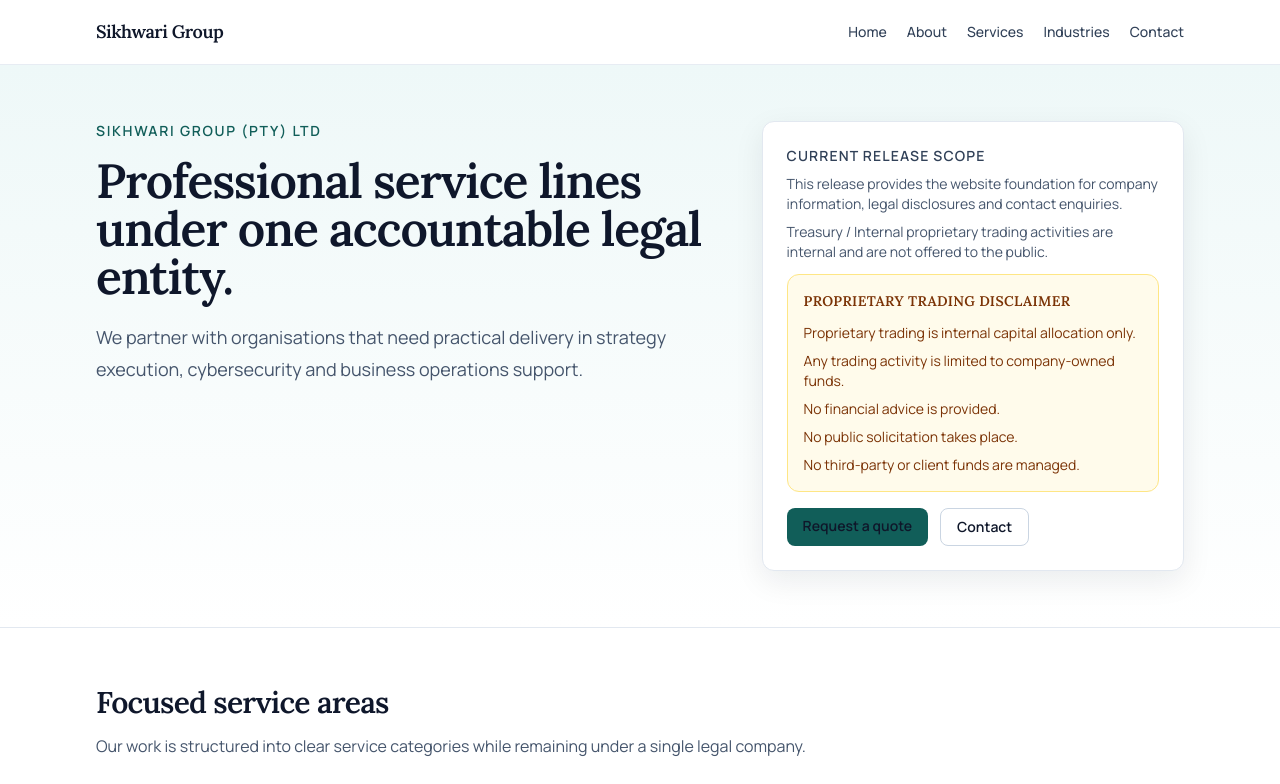
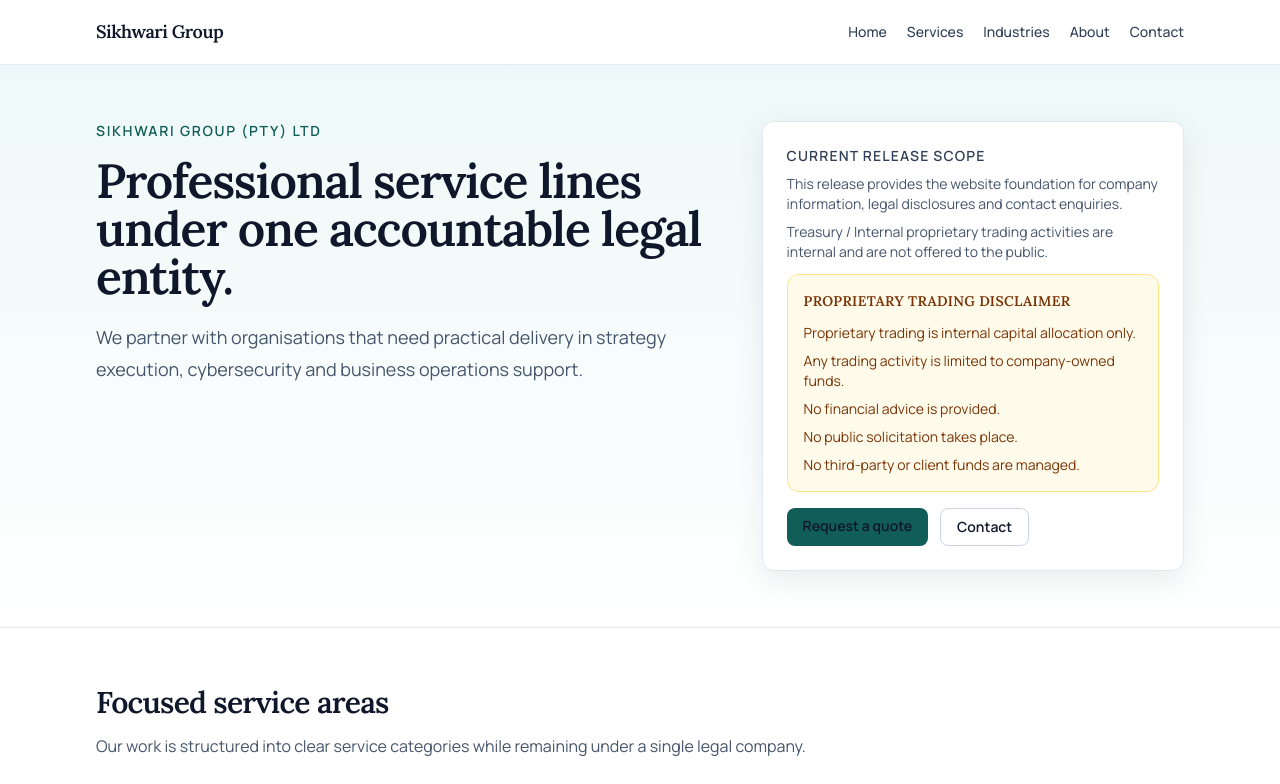
Before and after one commit to Fhatu12/SikhwariG, a Next.js app: page / in a window 1280 px wide. Shown: the top 784 px of the page. Built offline with nearby package versions, Linux system fonts and the light colour scheme; no server answers; the database is empty.

Commit message:
ui: enforce global nav order

```diff
--- a/components/layout/site-header.tsx
+++ b/components/layout/site-header.tsx
@@ -3,9 +3,9 @@
 
 const NAV_ITEMS = [
   { href: "/", label: "Home" },
-  { href: "/about", label: "About" },
   { href: "/services", label: "Services" },
   { href: "/industries", label: "Industries" },
+  { href: "/about", label: "About" },
   { href: "/contact", label: "Contact" },
 ];
 
```
